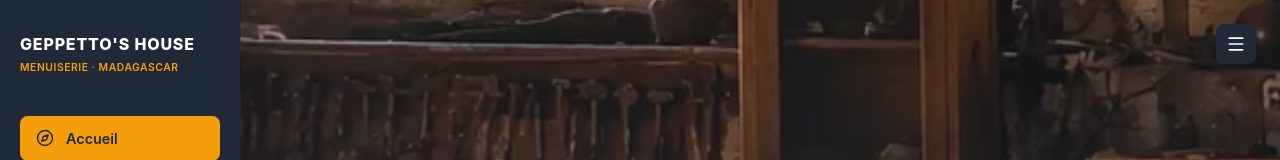
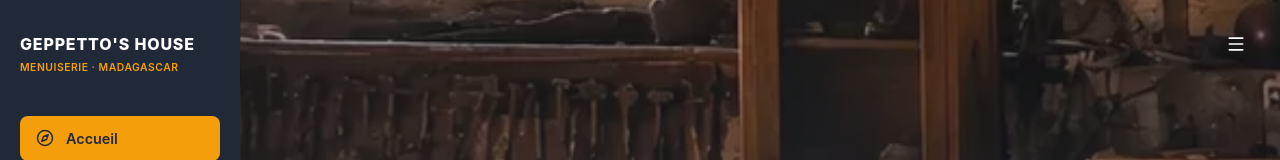
Before and after one commit to Crypoune/holberton_portfolio_project, a React (Vite) app in the folder menuisierpro/frontend/: page / in a window 1280 px wide. Shown: the top 160 px of the page. Built offline with nearby package versions, Linux system fonts and the light colour scheme.

Commit message:
style: remove charcoal hover background from sidebar-toggle, add scale effect

```diff
--- a/menuisierpro/frontend/src/styles/components/_sidebar.scss
+++ b/menuisierpro/frontend/src/styles/components/_sidebar.scss
@@ -109,11 +109,11 @@
     width: 2.5rem;
     height: 2.5rem;
     border-radius: 0.5rem;
-    background: $color-charcoal;
     color: #fff;
+    transition: transform 0.2s ease;
 
     &:hover {
-      background: $color-charcoal-light;
+      transform: scale(1.15);
     }
   }
 }
```
